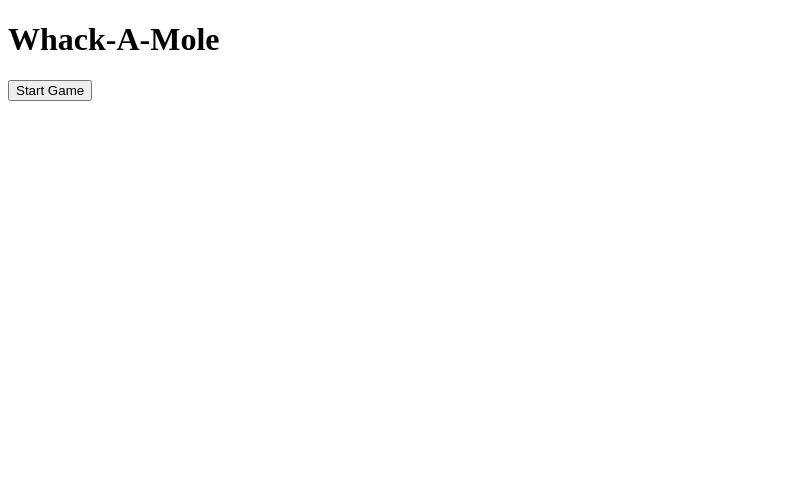
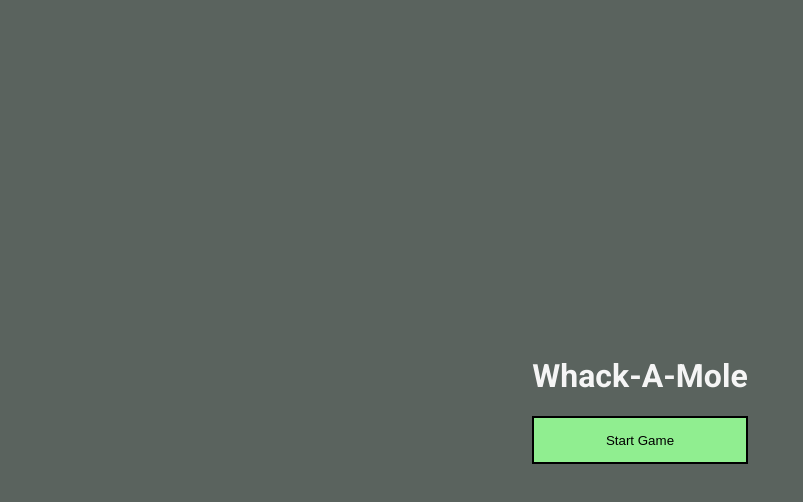
Before and after one commit to ebarbosa27/whack-a-mole, a React (Vite) app: page / in a window 1280 px wide. Shown: the top 502 px of the page, without its empty margins (0-803 px from the left). Built offline with nearby package versions, Linux system fonts and the light colour scheme.

Commit message:
added some styling to center game

```diff
--- a/src/App.jsx
+++ b/src/App.jsx
@@ -2,6 +2,7 @@ import { useState } from "react";
 import GameBoard from "./game/GameBoard";
 import HomePage from "./homescreen/HomePage";
 import GameProvider from "./game/GameContext";
+import "./app.css";
 
 export default function App() {
   const [gameStart, setGameStart] = useState(false);
--- /dev/null
+++ b/src/app.css
@@ -0,0 +1,22 @@
+@import url(https://fonts.googleapis.com/css?family=Roboto:100,200,300,regular,500,600,700,800,900,100italic,200italic,300italic,italic,500italic,600italic,700italic,800italic,900italic);
+
+html,
+body {
+  height: 100%;
+  width: 100%;
+}
+
+body {
+  margin: 0;
+  font-family: "Roboto";
+}
+
+#root {
+  display: flex;
+  justify-content: center;
+  align-items: center;
+  height: 100%;
+
+  color: whitesmoke;
+  background-color: #5a635e;
+}
--- a/src/game/GameBoard.jsx
+++ b/src/game/GameBoard.jsx
@@ -2,7 +2,7 @@ export default function GameBoard({ size }) {
   return (
     <div>
       {[...Array(size ** 2)].map((_, idx) => {
-        return <img src="hole.png" key={idx} />;
+        return <img src="hole.png" />;
       })}
     </div>
   );
--- a/src/homescreen/HomePage.jsx
+++ b/src/homescreen/HomePage.jsx
@@ -1,8 +1,10 @@
+import "./home.css";
+
 export default function HomePage({ setGameStart }) {
   return (
-    <>
+    <div className="homepage">
       <h1>Whack-A-Mole</h1>
       <button onClick={() => setGameStart(true)}>Start Game</button>
-    </>
+    </div>
   );
 }
--- /dev/null
+++ b/src/homescreen/home.css
@@ -0,0 +1,13 @@
+.homepage {
+  display: flex;
+  flex-direction: column;
+  justify-content: center;
+}
+
+.homepage button {
+  border: 2px black solid;
+  background-color: lightgreen;
+
+  height: 3rem;
+  cursor: pointer;
+}
```
